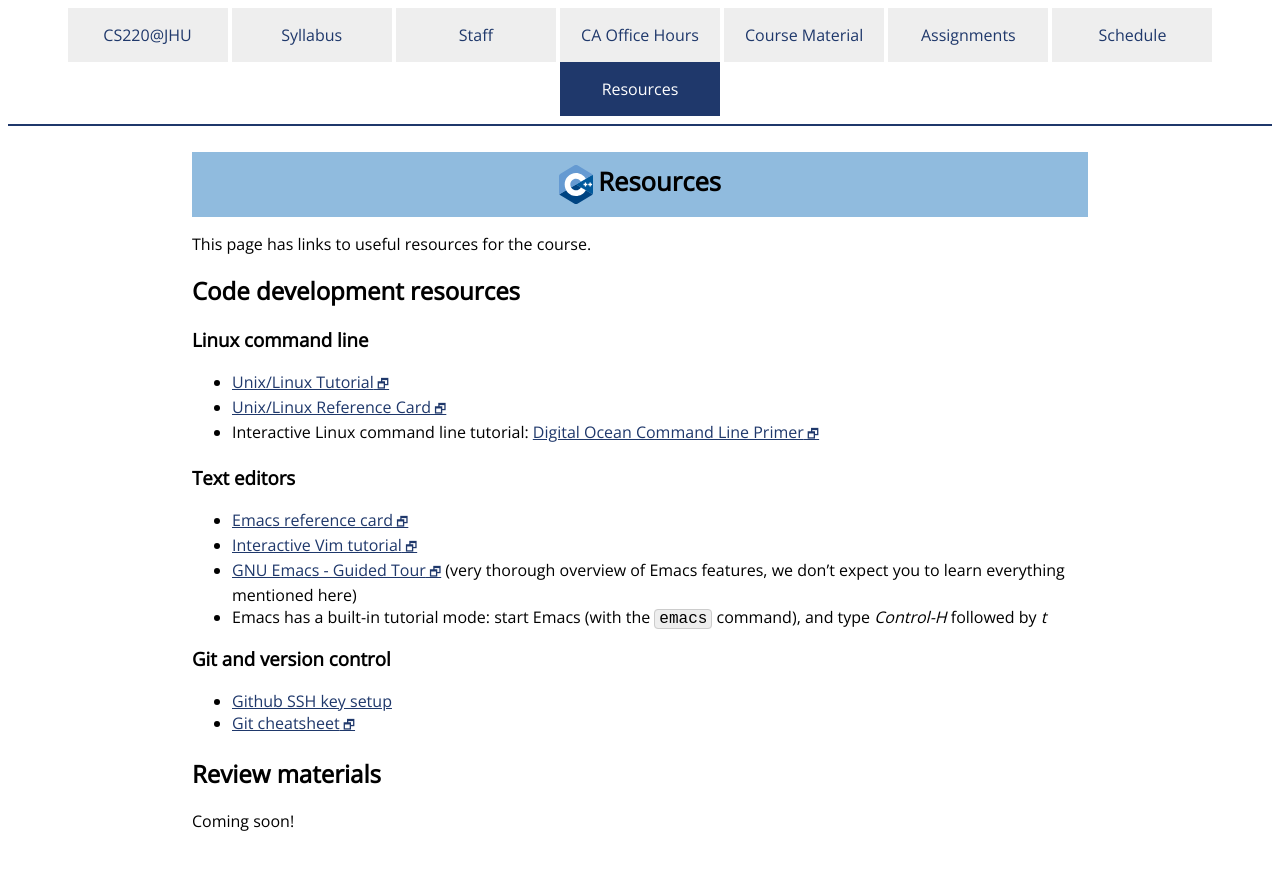
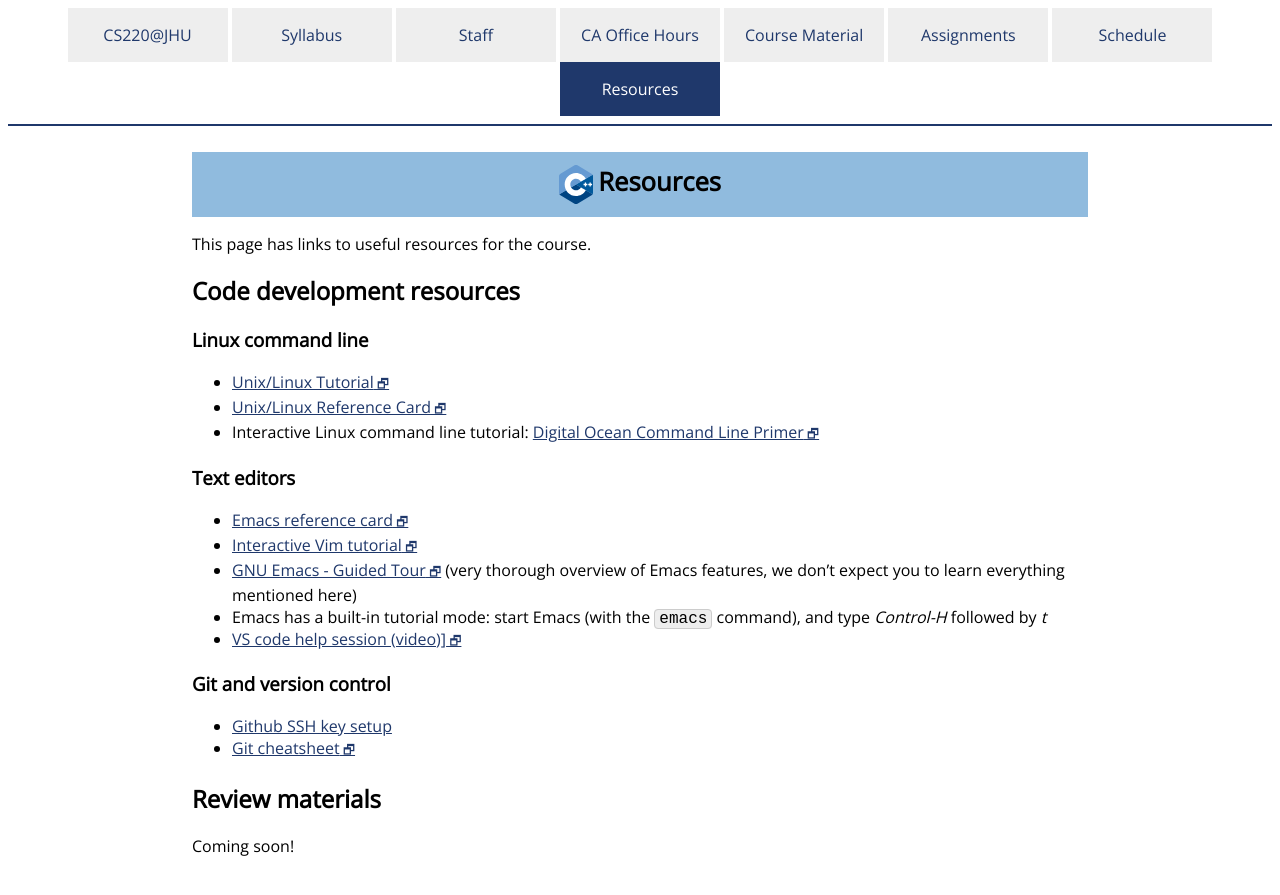
Before and after one commit to jhu-ip/cs220-s22, a Jekyll site: the page built from resources.md, in a window 1280 px wide. Shown: the top 895 px of the page. Built offline with Jekyll 4.4.1, drawn with Linux system fonts in a browser that asks for light colours; some web fonts are replaced.

Commit message:
link to VS code help video

```diff
--- a/resources.md
+++ b/resources.md
@@ -21,6 +21,7 @@ This page has links to useful resources for the course.
 * <a class="external" target="_blank" href="https://www.gnu.org/software/emacs/tour/">GNU Emacs - Guided Tour</a>
   (very thorough overview of Emacs features, we don't expect you to learn everything mentioned here)
 * Emacs has a built-in tutorial mode: start Emacs (with the `emacs` command), and type *Control-H* followed by *t*
+* <a class="external" target="_blank" href="https://jh.hosted.panopto.com/Panopto/Pages/Viewer.aspx?id=9efa206a-6849-4bab-b630-ae3200303731">VS code help session (video)]</a>
 
 ### Git and version control
 
```
